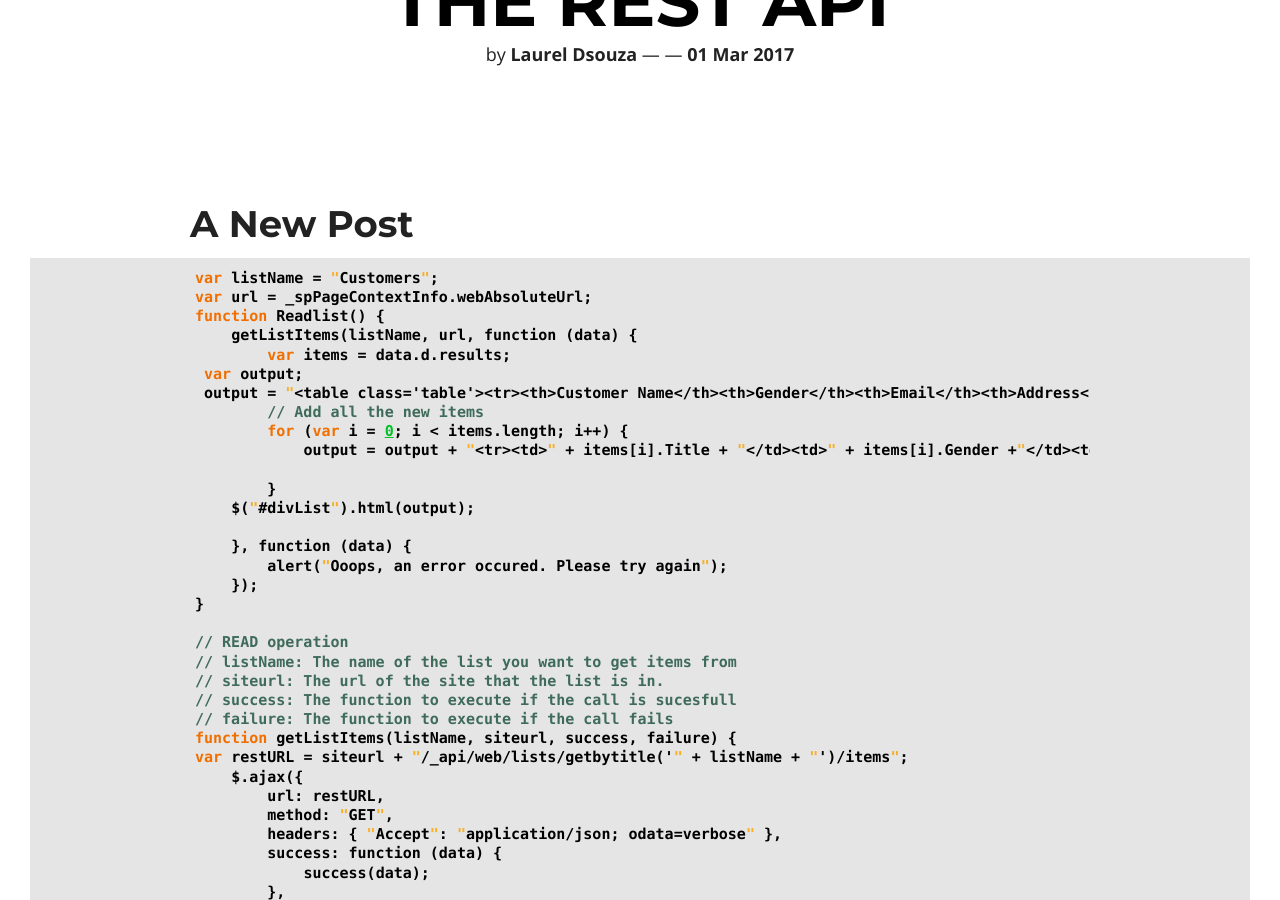
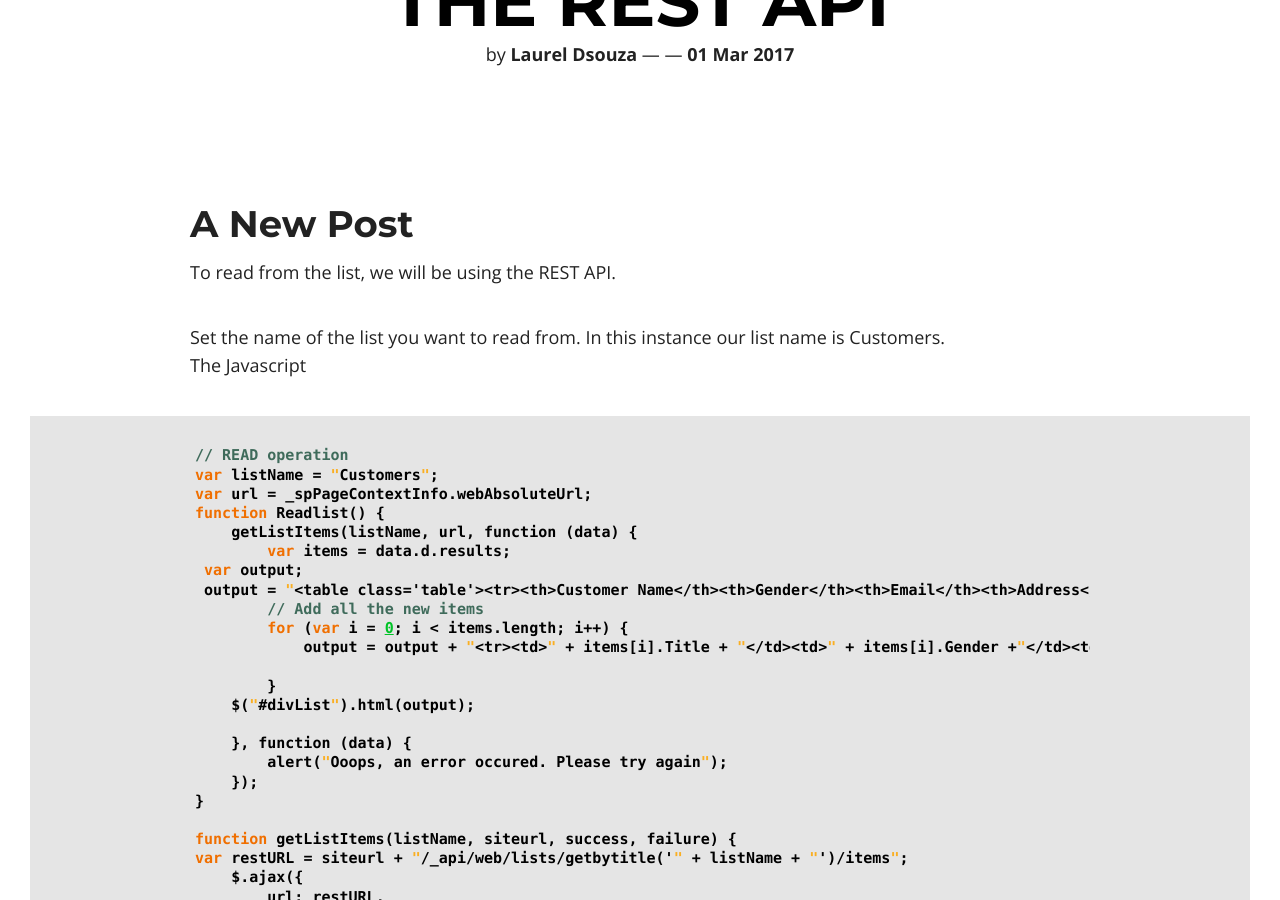
Before and after one commit to ldsouza/ldsouza.github.io, a Jekyll site: the page built from _posts/2017-03-01-crud-operations-in-sharepoint-using-the-rest-api.md, in a window 1280 px wide and 900 px high, scrolled down 411 px. Built offline with Jekyll 4.4.1, drawn with Linux system fonts in a browser that asks for light colours; nearby versions of some CDN libraries.

Commit message:
Created 2017-03-01-crud-operations-in-sharepoint-using-the-rest-api.md

````diff
--- a/_posts/2017-03-01-crud-operations-in-sharepoint-using-the-rest-api.md
+++ b/_posts/2017-03-01-crud-operations-in-sharepoint-using-the-rest-api.md
@@ -9,7 +9,13 @@ title: CRUD Operations in SharePoint using the REST API
 ## A New Post
 
 
+To read from the list, we will be using the REST API.
+
+Set the name of the list you want to read from. In this instance our list name is Customers.
+The Javascript
 ```javascript
+
+// READ operation
 var listName = "Customers";
 var url = _spPageContextInfo.webAbsoluteUrl;
 function Readlist() {
@@ -29,11 +35,6 @@ function Readlist() {
     });
 }
 
-// READ operation
-// listName: The name of the list you want to get items from
-// siteurl: The url of the site that the list is in.
-// success: The function to execute if the call is sucesfull
-// failure: The function to execute if the call fails
 function getListItems(listName, siteurl, success, failure) {
 var restURL = siteurl + "/_api/web/lists/getbytitle('" + listName + "')/items";
     $.ajax({
````
